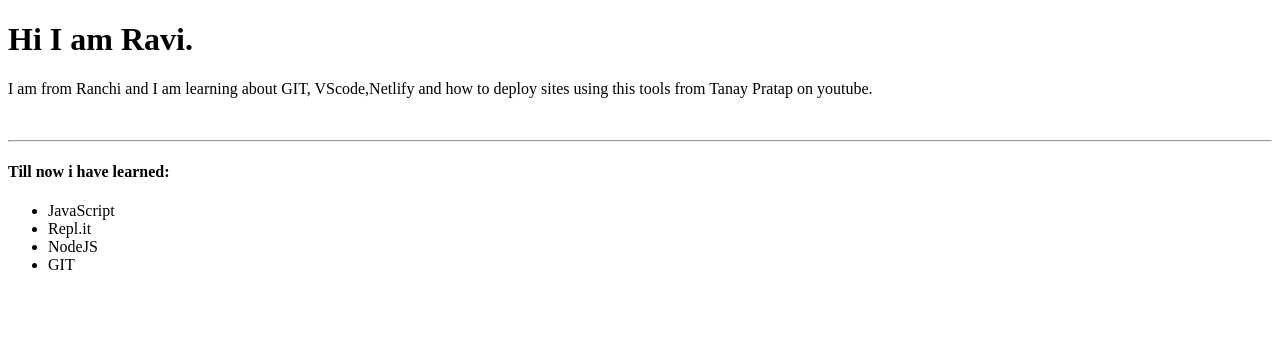
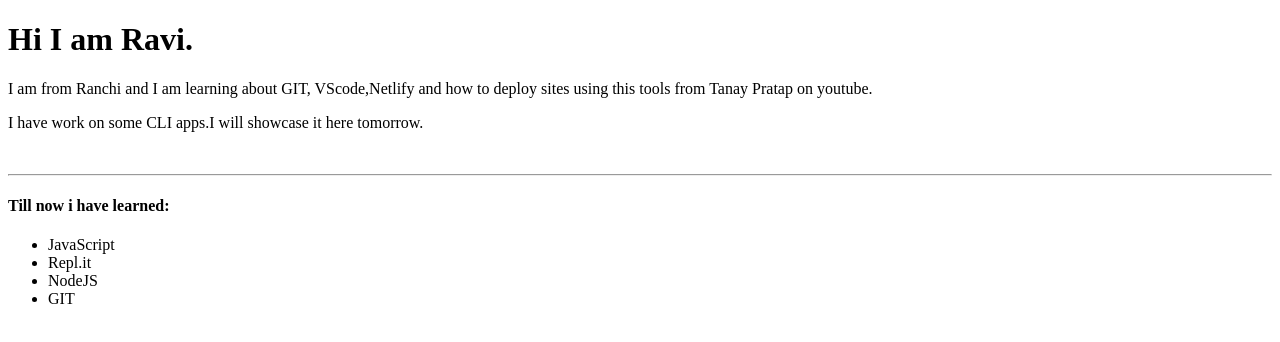
Before and after one commit to Oraonravi/ravi-oraon-site, a plain HTML site: page index.html in a window 1280 px wide. Drawn offline with Linux system fonts and the light colour scheme.

Commit message:
update details of project

```diff
--- a/index.html
+++ b/index.html
@@ -9,6 +9,7 @@
 <body>
  <h1>Hi I am Ravi.</h1>
  <p>I am from Ranchi and I am learning about GIT, VScode,Netlify and how to deploy sites using this tools from Tanay Pratap on youtube.</p>
+ <p>I have work on some CLI apps.I will showcase it here tomorrow.</p>
  <br>
  <hr>
 <h4>Till now i have learned:</h4>
@@ -19,6 +20,7 @@
     <li>GIT</li>
 </ul>
 
+
  </h5>
 </body>
 </html>
```
